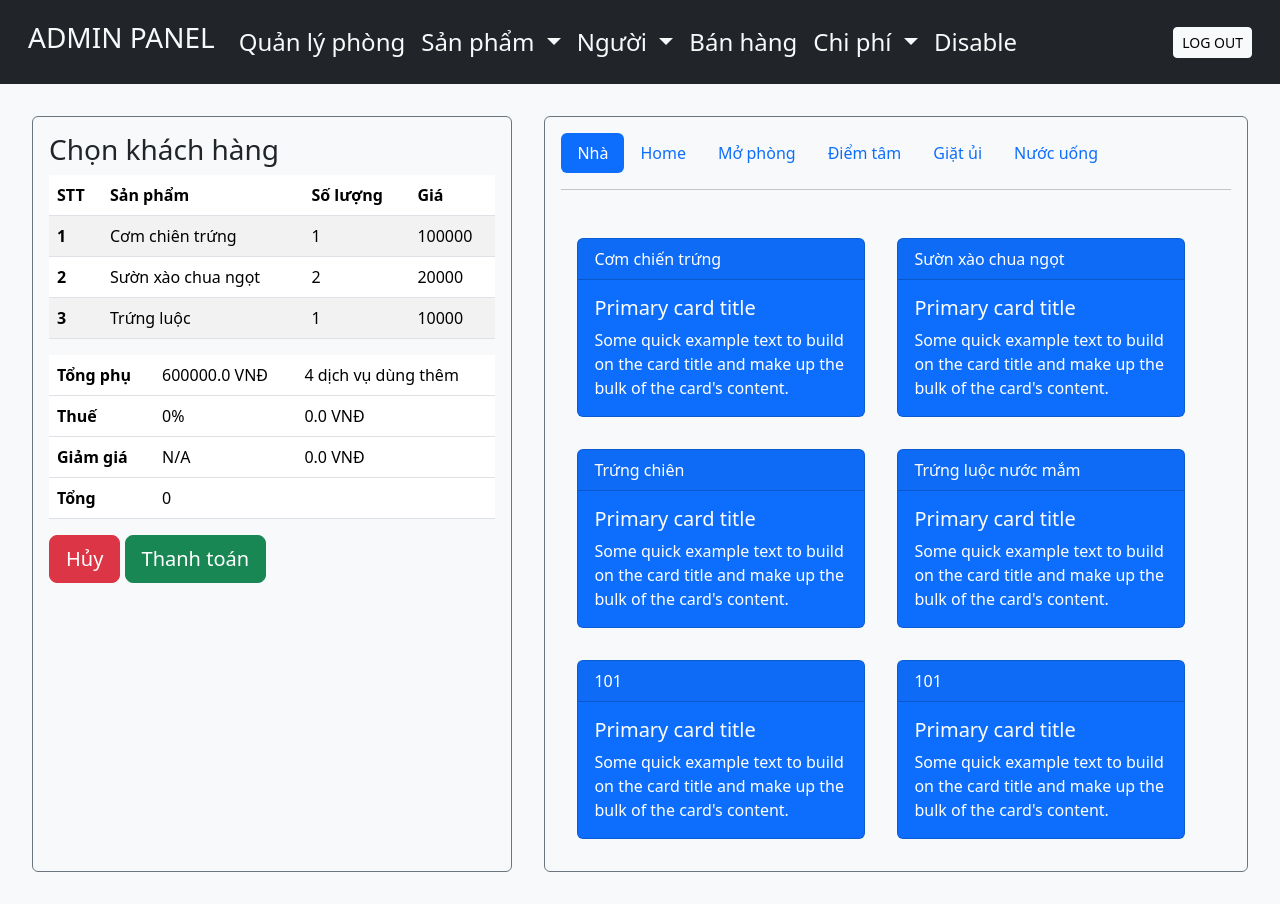
After one commit to dinkmsd/hotel_dbs, a PHP site: page /admin/room_detail.php in a window 1280 px wide. The commit adds this page. Run offline with PHP 8.4, Linux system fonts and the light colour scheme; the visitor is signed in with stand-in values (Sample User, id 1).

Commit message:
first commit

```diff
--- a/admin/css/common.css
+++ b/admin/css/common.css
@@ -15,3 +15,7 @@ div.login-form {
     top: 25px;
     right: 25px;
 }
+
+.custome-fs-1{
+    font-size: 1.5rem;
+}
--- /dev/null
+++ b/admin/inc/header.php
@@ -0,0 +1,61 @@
+<nav class="navbar navbar-expand-lg navbar-light bg-dark p-3">
+  <div class="container-fluid">
+    <a class="text-light navbar-brand" href="#">
+        <h3>
+        ADMIN PANEL
+        </h3>
+    </a>
+    <button class="navbar-toggler" type="button" data-bs-toggle="collapse" data-bs-target="#navbarSupportedContent" aria-controls="navbarSupportedContent" aria-expanded="false" aria-label="Toggle navigation">
+      <span class="navbar-toggler-icon"></span>
+    </button>
+    <div class="collapse navbar-collapse" id="navbarSupportedContent">
+      <ul class="navbar-nav me-auto mb-2 mb-lg-0">
+        <li class="nav-item">
+          <a class="nav-link active text-light custome-fs-1" aria-current="page" href="#">Quản lý phòng</a>
+        </li>
+        <li class="nav-item dropdown">
+          <a class="nav-link dropdown-toggle text-light custome-fs-1" href="#" id="navbarDropdown" role="button" data-bs-toggle="dropdown" aria-expanded="false">
+            Sản phẩm
+          </a>
+          <ul class="dropdown-menu bg-dark" aria-labelledby="navbarDropdown">
+            <li><a class="dropdown-item text-light custome-fs-1" href="#">Sản phẩm</a></li>
+            <li><hr class="dropdown-divider"></li>
+            <li><a class="dropdown-item text-light custome-fs-1" href="#">Danh mục sản phẩm</a></li>
+            <li><hr class="dropdown-divider"></li>
+            <li><a class="dropdown-item text-light custome-fs-1" href="#">Something else here</a></li>
+          </ul>
+        </li>
+        <li class="nav-item dropdown">
+          <a class="nav-link dropdown-toggle text-light custome-fs-1" href="#" id="navbarDropdown" role="button" data-bs-toggle="dropdown" aria-expanded="false">
+            Người
+          </a>
+          <ul class="dropdown-menu bg-dark" aria-labelledby="navbarDropdown">
+            <li><a class="dropdown-item text-light custome-fs-1" href="customer.php">Khách hàng</a></li>
+            <li><hr class="dropdown-divider"></li>
+            <li><a class="dropdown-item text-light custome-fs-1" href="#">Nhân viên</a></li>
+            <li><hr class="dropdown-divider"></li>
+            <li><a class="dropdown-item text-light custome-fs-1" href="#">Something else here</a></li>
+          </ul>
+        </li>
+        <li class="nav-item">
+          <a class="nav-link text-light custome-fs-1" href="#">Bán hàng</a>
+        </li>
+        <li class="nav-item dropdown">
+          <a class="nav-link dropdown-toggle text-light custome-fs-1" href="#" id="navbarDropdown" role="button" data-bs-toggle="dropdown" aria-expanded="false">
+            Chi phí
+          </a>
+          <ul class="dropdown-menu bg-dark" aria-labelledby="navbarDropdown">
+            <li><a class="dropdown-item text-light custome-fs-1" href="#">Action</a></li>
+            <li><a class="dropdown-item text-light custome-fs-1" href="#">Another action</a></li>
+            <li><hr class="dropdown-divider"></li>
+            <li><a class="dropdown-item text-light custome-fs-1" href="#">Something else here</a></li>
+          </ul>
+        </li>
+        <li class="nav-item">
+          <a class="nav-link disabled text-light custome-fs-1" href="#" tabindex="-1" aria-disabled="true">Disable</a>
+        </li>
+      </ul>
+      <a href="logout.php" class="btn btn-light btn-sm">LOG OUT</a>
+    </div>
+  </div>
+</nav>
--- /dev/null
+++ b/admin/room_detail.php
@@ -0,0 +1,150 @@
+<?php
+require('inc/essentials.php');
+adminLogin();
+?>
+<!DOCTYPE html>
+<html lang="en">
+
+<head>
+    <meta charset="UTF-8">
+    <meta name="viewport" content="width=device-width, initial-scale=1.0">
+    <title>Admin Panel</title>
+    <?php require('inc/links.php') ?>
+</head>
+
+<body class="bg-light">
+    <?php require('inc/header.php') ?>
+    <div class="p-3">
+        <div class='d-flex'>
+            <div style="flex: 2" class="border rounded border-secondary m-3 p-3">
+                <h3>Chọn khách hàng</h3>
+                <table class="table table-striped table-hover">
+                    <thead>
+                        <tr>
+                            <th scope="col">STT</th>
+                            <th scope="col">Sản phẩm</th>
+                            <th scope="col">Số lượng</th>
+                            <th scope="col">Giá</th>
+                        </tr>
+                    </thead>
+                    <tbody>
+                        <tr>
+                            <th scope="row">1</th>
+                            <td>Cơm chiên trứng</td>
+                            <td>1</td>
+                            <td>100000</td>
+                        </tr>
+                        <tr>
+                            <th scope="row">2</th>
+                            <td>Sườn xào chua ngọt</td>
+                            <td>2</td>
+                            <td>20000</td>
+                        </tr>
+                        <tr>
+                            <th scope="row">3</th>
+                            <td>Trứng luộc</td>
+                            <td>1</td>
+                            <td>10000</td>
+                        </tr>
+                    </tbody>
+                </table>
+                <table class="table">
+                    <tr>
+                        <th>Tổng phụ</th>
+                        <td>600000.0 VNĐ</td>
+                        <td>4 dịch vụ dùng thêm</td>
+                    </tr>
+                    <tr>
+                        <th>Thuế</th>
+                        <td>0%</td>
+                        <td>0.0 VNĐ</td>
+                    </tr>
+                    <tr>
+                        <th>Giảm giá</th>
+                        <td>N/A</td>
+                        <td>0.0 VNĐ</td>
+                    </tr>
+                    <tr>
+                        <th>Tổng</th>
+                        <td>0</td>
+                        <td></td>
+                    </tr>
+                </table>
+                <button type="button" class="btn btn-danger btn-lg">Hủy</button>
+                <button type="button" class="btn btn-success btn-lg">Thanh toán</button>
+            </div>
+            <div style="flex: 3" class="border rounded border-secondary m-3 p-3">
+                <ul class="nav nav-pills">
+                    <li class="nav-item">
+                        <a class="nav-link active" aria-current="page" href="#">Nhà</a>
+                    </li>
+                    <li class="nav-item">
+                        <a class="nav-link" href="#">Home</a>
+                    </li>
+                    <li class="nav-item">
+                        <a class="nav-link" href="#">Mở phòng</a>
+                    </li>
+                    <li class="nav-item">
+                        <a class="nav-link" href="#">Điểm tâm</a>
+                    </li>
+                    <li class="nav-item">
+                        <a class="nav-link" href="#">Giặt ủi</a>
+                    </li>
+                    <li class="nav-item">
+                        <a class="nav-link" href="#">Nước uống</a>
+                    </li>
+                </ul>
+                <hr class="hr" />
+                <div class="d-flex flex-wrap pt-3">
+                    <div class="card text-white bg-primary mb-3 m-3" style="width: 18rem;">
+                        <div class="card-header">Cơm chiến trứng</div>
+                        <div class="card-body">
+                            <h5 class="card-title">Primary card title</h5>
+                            <p class="card-text">Some quick example text to build on the card title and make up the bulk of the card's content.</p>
+                        </div>
+                    </div>
+                    <div class="card text-white bg-primary mb-3 m-3" style="width: 18rem;">
+                        <div class="card-header">Sườn xào chua ngọt</div>
+                        <div class="card-body">
+                            <h5 class="card-title">Primary card title</h5>
+                            <p class="card-text">Some quick example text to build on the card title and make up the bulk of the card's content.</p>
+                        </div>
+                    </div>
+                    <div class="card text-white bg-primary mb-3 m-3" style="width: 18rem;">
+                        <div class="card-header">Trứng chiên</div>
+                        <div class="card-body">
+                            <h5 class="card-title">Primary card title</h5>
+                            <p class="card-text">Some quick example text to build on the card title and make up the bulk of the card's content.</p>
+                        </div>
+                    </div>
+                    <div class="card text-white bg-primary mb-3 m-3" style="width: 18rem;">
+                        <div class="card-header">Trứng luộc nước mắm</div>
+                        <div class="card-body">
+                            <h5 class="card-title">Primary card title</h5>
+                            <p class="card-text">Some quick example text to build on the card title and make up the bulk of the card's content.</p>
+                        </div>
+                    </div>
+                    <div class="card text-white bg-primary mb-3 m-3" style="width: 18rem;">
+                        <div class="card-header">101</div>
+                        <div class="card-body">
+                            <h5 class="card-title">Primary card title</h5>
+                            <p class="card-text">Some quick example text to build on the card title and make up the bulk of the card's content.</p>
+                        </div>
+                    </div>
+                    <div class="card text-white bg-primary mb-3 m-3" style="width: 18rem;">
+                        <div class="card-header">101</div>
+                        <div class="card-body">
+                            <h5 class="card-title">Primary card title</h5>
+                            <p class="card-text">Some quick example text to build on the card title and make up the bulk of the card's content.</p>
+                        </div>
+                    </div>
+                </div>
+
+            </div>
+        </div>
+
+    </div>
+    <?php require('inc/scripts.php') ?>
+</body>
+
+</html>
```
Also changed, not shown: admin/customer.php (added, +148 -0 lines), admin/customer_data_controller.php (added, +52 -0 lines), admin/dashboard.php (+59 -5 lines), admin/editCustomer.php (added, +60 -0 lines).
